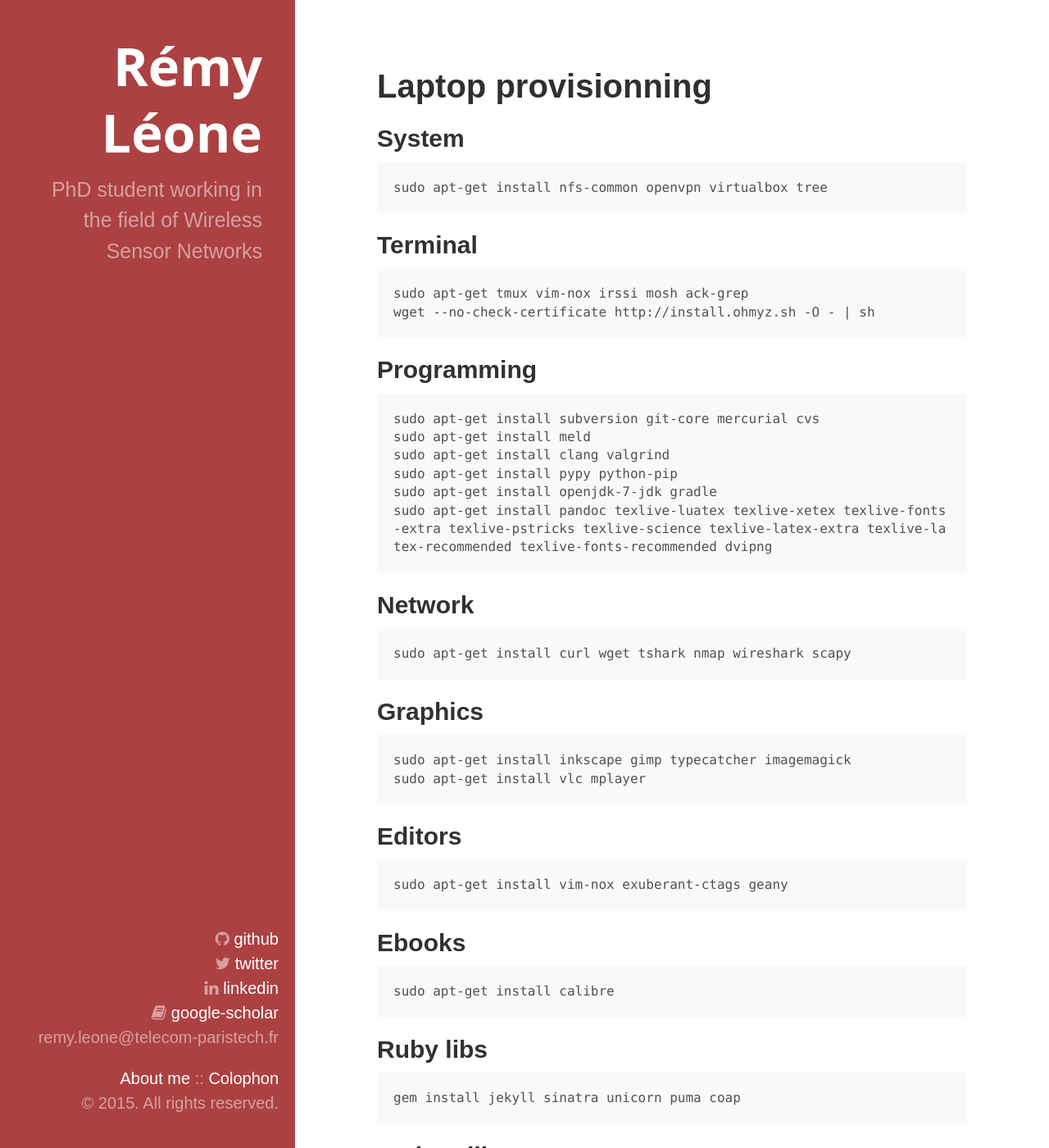
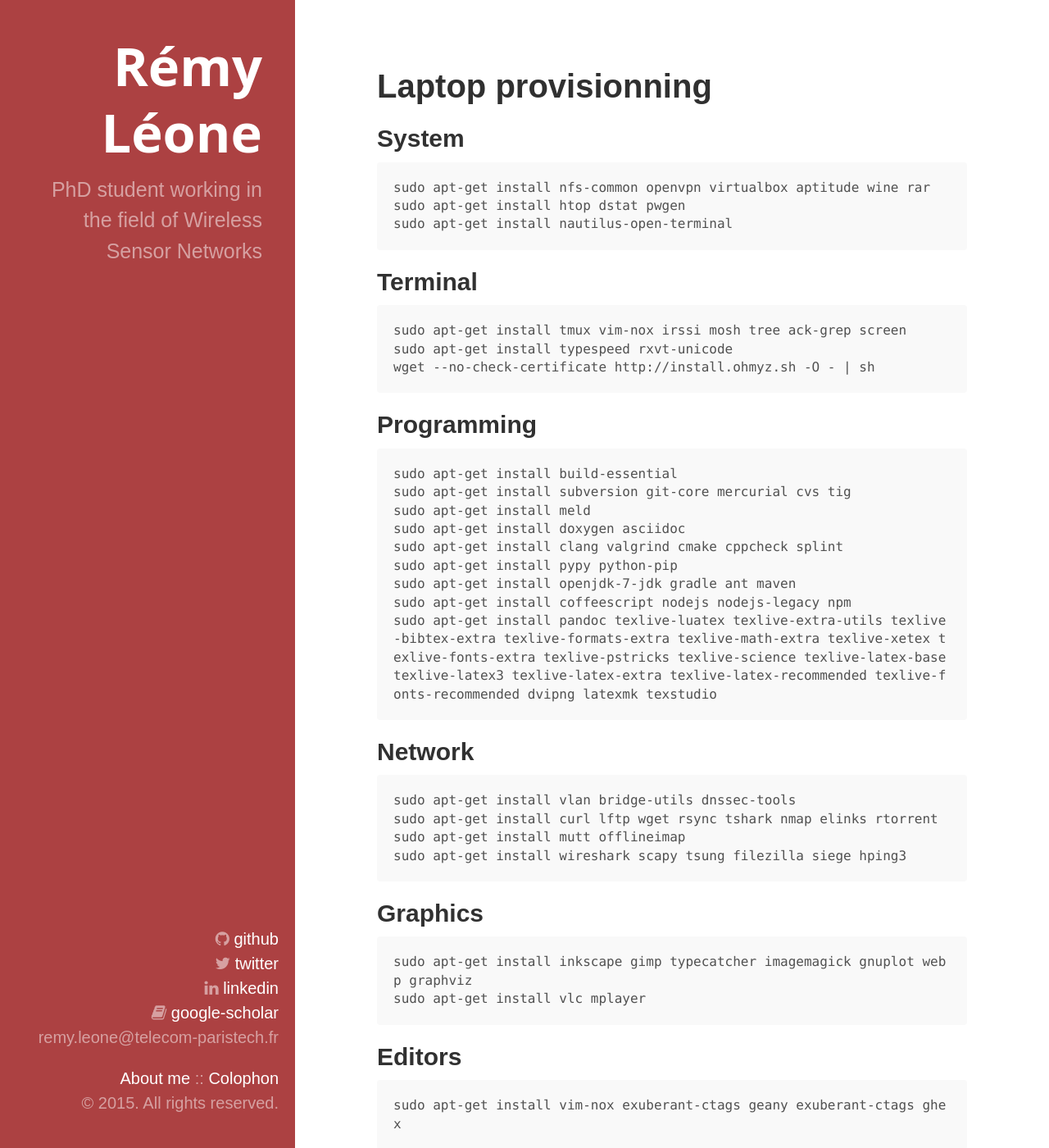
Before and after one commit to remyleone/remyleone.github.io, a Jekyll site: the page built from packages.md, in a window 1280 px wide and 1400 px high. Shown: the whole window at 82% size. Built offline with Jekyll 4.4.1, drawn with Linux system fonts in a browser that asks for light colours; nearby versions of some CDN libraries; some of the changed text lies outside the part shown.

Commit message:
Add other packages

```diff
--- a/packages.md
+++ b/packages.md
@@ -6,44 +6,53 @@ title: Laptop provisionning
 System
 ------
 
-	sudo apt-get install nfs-common openvpn virtualbox tree
+	sudo apt-get install nfs-common openvpn virtualbox aptitude wine rar
+	sudo apt-get install htop dstat pwgen
+	sudo apt-get install nautilus-open-terminal
 
 Terminal
 --------
 
-	sudo apt-get tmux vim-nox irssi mosh ack-grep
+	sudo apt-get install tmux vim-nox irssi mosh tree ack-grep screen
+	sudo apt-get install typespeed rxvt-unicode
 	wget --no-check-certificate http://install.ohmyz.sh -O - | sh
 
 Programming
 -----------
 
-	sudo apt-get install subversion git-core mercurial cvs
+	sudo apt-get install build-essential
+	sudo apt-get install subversion git-core mercurial cvs tig
 	sudo apt-get install meld
-	sudo apt-get install clang valgrind
+	sudo apt-get install doxygen asciidoc
+	sudo apt-get install clang valgrind cmake cppcheck splint
 	sudo apt-get install pypy python-pip
-	sudo apt-get install openjdk-7-jdk gradle
-	sudo apt-get install pandoc texlive-luatex texlive-xetex texlive-fonts-extra texlive-pstricks texlive-science texlive-latex-extra texlive-latex-recommended texlive-fonts-recommended dvipng
+	sudo apt-get install openjdk-7-jdk gradle ant maven
+	sudo apt-get install coffeescript nodejs nodejs-legacy npm
+	sudo apt-get install pandoc texlive-luatex texlive-extra-utils texlive-bibtex-extra texlive-formats-extra texlive-math-extra texlive-xetex texlive-fonts-extra texlive-pstricks texlive-science texlive-latex-base texlive-latex3 texlive-latex-extra texlive-latex-recommended texlive-fonts-recommended dvipng latexmk texstudio
 
 Network
 -------
 
-	sudo apt-get install curl wget tshark nmap wireshark scapy
+	sudo apt-get install vlan bridge-utils dnssec-tools
+	sudo apt-get install curl lftp wget rsync tshark nmap elinks rtorrent
+	sudo apt-get install mutt offlineimap
+	sudo apt-get install wireshark scapy tsung filezilla siege hping3
 
 Graphics
 --------
 
-	sudo apt-get install inkscape gimp typecatcher imagemagick
+	sudo apt-get install inkscape gimp typecatcher imagemagick gnuplot webp graphviz
 	sudo apt-get install vlc mplayer
 
 Editors
 -------
 
-	sudo apt-get install vim-nox exuberant-ctags geany
+	sudo apt-get install vim-nox exuberant-ctags geany exuberant-ctags ghex
 
 Ebooks
 ------
 
-	sudo apt-get install calibre
+	sudo apt-get install calibre comix
 
 Ruby libs
 ---------
```
